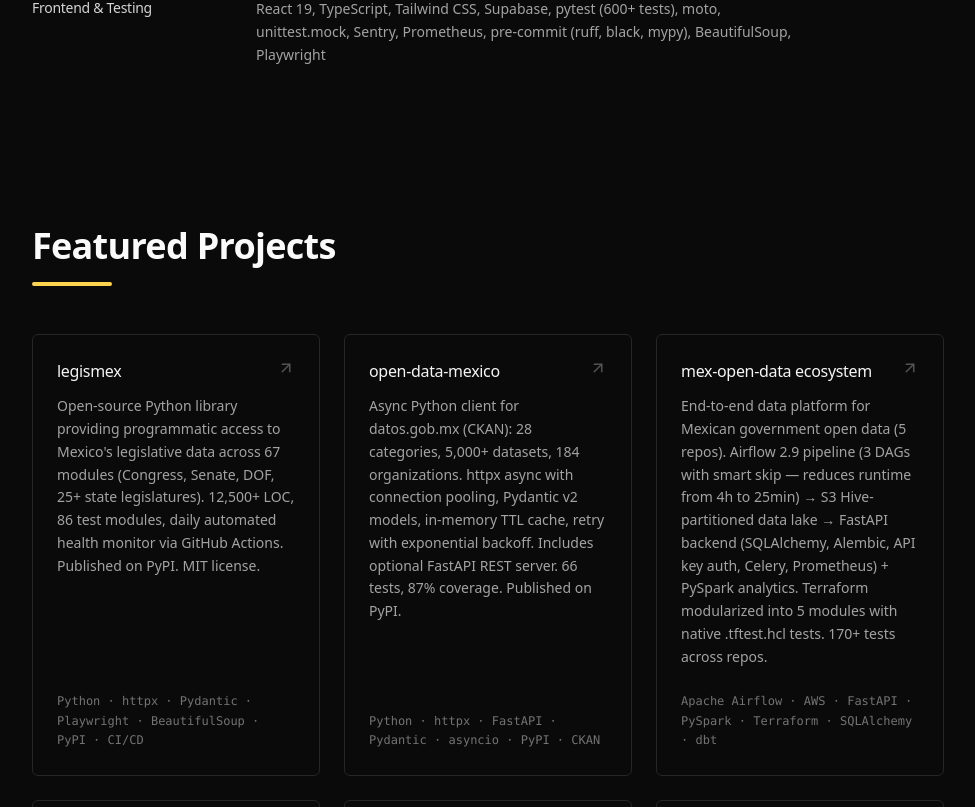
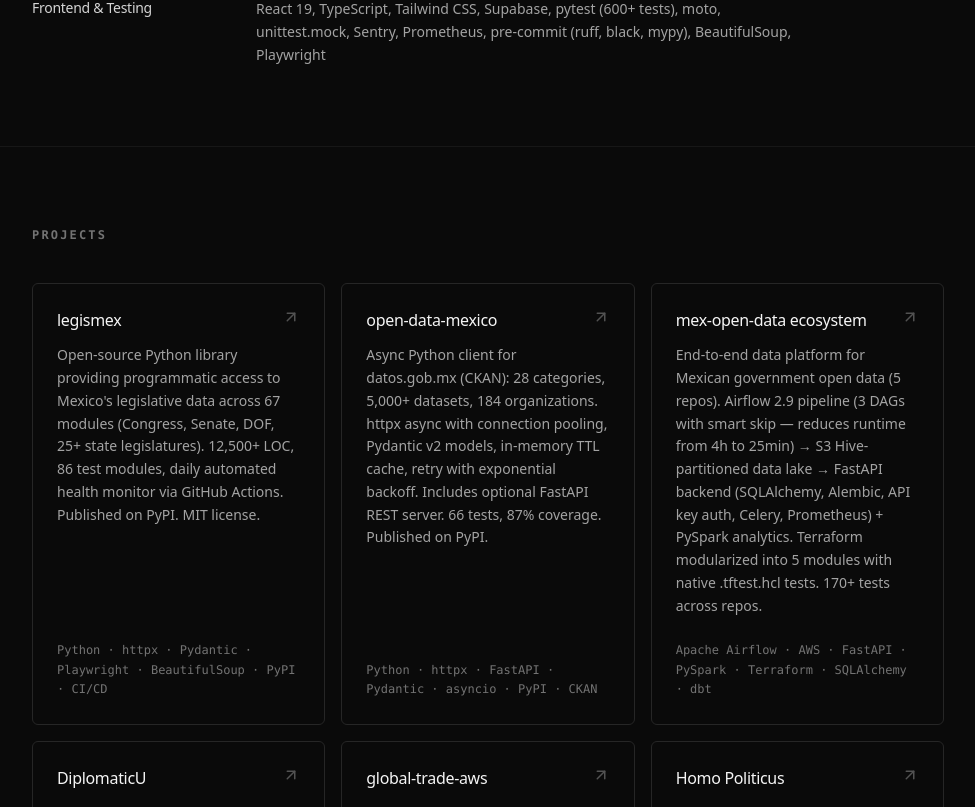
Before and after one commit to lehcimhdz/sitio_web_personal, a Next.js app: page / in a window 1280 px wide. Shown: the part 2813-3620 px from the top of the page, without its empty margins (152-1127 px from the left). Built offline with nearby package versions, Linux system fonts and the light colour scheme.

Commit message:
feat: simplify Portfolio — drop divider bar and template heading

```diff
--- a/src/components/Portfolio.tsx
+++ b/src/components/Portfolio.tsx
@@ -1,22 +1,18 @@
-
 import { projects } from '@/data/content'
-import MotionDiv from '@/components/ui/MotionDiv'
-import { fadeUp } from '@/lib/animationConfig'
 import SpotlightCard from '@/components/ui/SpotlightCard'
 
 const Portfolio = () => {
   return (
-    <section id="portfolio" className="section-padding">
+    <section id="portfolio" className="section-padding border-t border-neutral-900">
       <div className="container-custom">
-        <MotionDiv {...fadeUp()} className="mb-12">
-          <h2 className="text-3xl md:text-4xl font-bold mb-4">Featured Projects</h2>
-          <div className="w-20 h-1 bg-amber-300 rounded-full" />
-        </MotionDiv>
+        <h2 className="text-xs font-mono uppercase tracking-[0.18em] text-neutral-500 mb-10">
+          Projects
+        </h2>
 
-        <div className="grid grid-cols-1 md:grid-cols-2 lg:grid-cols-3 gap-6">
+        <div className="grid grid-cols-1 md:grid-cols-2 lg:grid-cols-3 gap-4">
           {projects.map((project, index) => (
             <SpotlightCard
-              key={index}
+              key={project.title}
               title={project.title}
               description={project.description}
               tags={project.tags}
```
